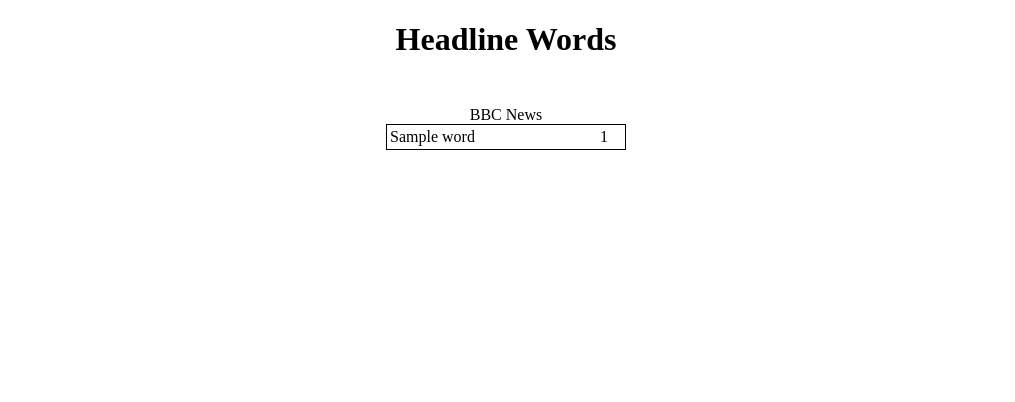
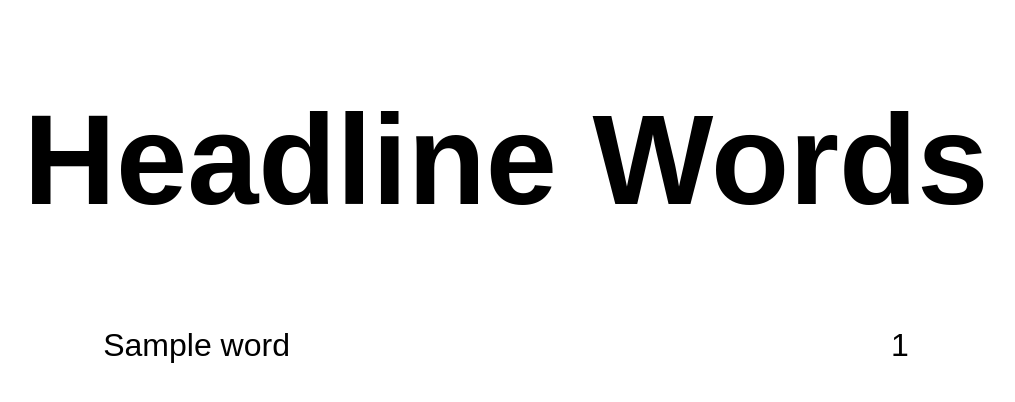
Before and after one commit to jgthomas/headlinewords.top, a Flask app: template templates/index.html in a window 1280 px wide. Shown: the top 402 px of the page, without its empty margins (134-1149 px from the left). Run offline with Flask 2, Linux system fonts and the light colour scheme; the template is opened without the code that fills it: most values are stand-ins (such as "Sample title", 1, 10 or a date in 2020); parts of the project's set-up code (start-up, migrations or seed data) failed here and were passed over.

Commit message:
number of tweaks for hidpi display

```diff
--- a/static/style.css
+++ b/static/style.css
@@ -1,9 +1,48 @@
-h1 { text-align: center;
-     }
+body {
+        font-family: sans-serif;
+}
 
-#data { margin-top: 3em;
+h1 {
+        text-align: center;
+        font-size: 10vw;
+}
+
+#data_table {
+        margin-top: 3em;
         margin-left: auto;
         margin-right: auto;
-        width: 15em;
-        border:1px solid black;
-        }
+        margin-bottom: 3em;
+        width: 65%;
+}
+
+div.left {
+        float: left;
+        clear: both;
+        width: 55%;
+        padding: 0.25em;
+}
+
+div.right {
+        float: right;
+        width: 25%;
+        text-align: right;
+        padding: 0.25em;
+}
+
+div.left, div.right {
+        font-size: 2em;
+}
+
+/* Changes for HiDPi */
+@media
+    only screen and (-webkit-min-device-pixel-ratio: 1.3),
+	only screen and (-o-min-device-pixel-ratio: 13/10),
+	only screen and (min-resolution: 120dpi)
+	{
+            div.left, div.right { font-size: 4em; }
+            #data_table { width: 75% }
+
+            /* Better font rendering */
+            -moz-osx-font-smoothing: grayscale;
+            -webkit-font-smoothing: antialiased;
+}
--- a/templates/index.html
+++ b/templates/index.html
@@ -7,13 +7,10 @@
 </head>
 <body>
   <h1>Headline Words</h1>
-    <table id="data">
-      <caption>BBC News</caption>
-      {% for word, count in words %}
-      <tr>
-        <td>{{word}}</td>
-        <td>{{count}}</td>
-      </tr>
-      {% endfor %}
-    </table>
+   <div id='data_table'>
+     {% for word, count in words %}
+       <div class='left'>{{word}}</div>
+       <div class='right'>{{count}}</div>
+     {% endfor %}
+   </div>
 </body>
```
